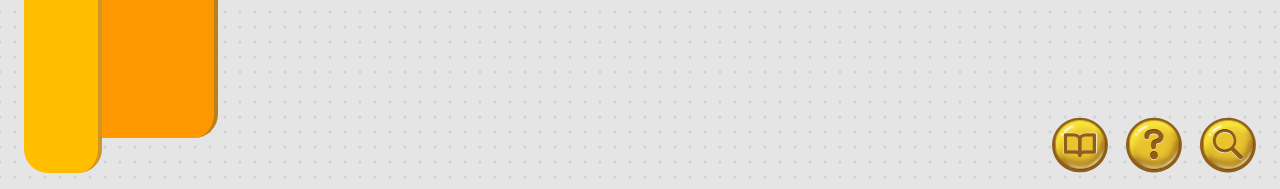
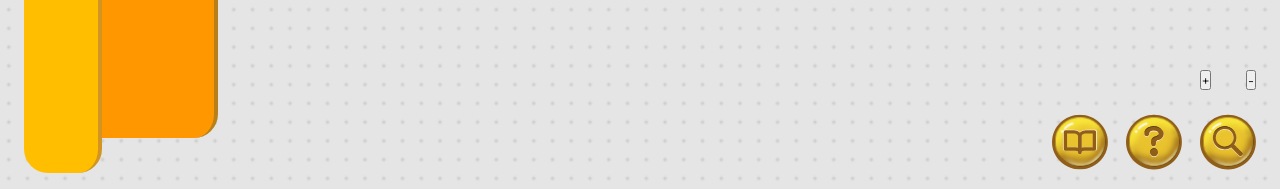
Before and after one commit to hitaloalvess/code-test, a React (Vite) app: page / in a window 1280 px wide. Both pictures are taken after a click on the button 1228 px from the left and 748 px from the top of the page. Shown: the part 603-792 px from the top of the page. Built offline with nearby package versions, Linux system fonts and the light colour scheme.

Commit message:
feat: create scale decrease and increase function

```diff
--- a/src/components/Device/index.jsx
+++ b/src/components/Device/index.jsx
@@ -32,7 +32,7 @@ import {
 
 const Device = memo(function Device({ device: { ...device } }) {
 
-  const { updateDeviceValue } = useDevices();
+  const { deviceScale, updateDeviceValue } = useDevices();
 
   // eslint-disable-next-line no-empty-pattern
   const [{ }, drag] = useDrag(() => ({
@@ -78,7 +78,7 @@ const Device = memo(function Device({ device: { ...device } }) {
     <>
       <div
         className={deviceContainer}
-        style={{ left: `${device.posX}px`, top: `${device.posY}px` }}
+        style={{ left: `${device.posX}px`, top: `${device.posY}px`, transform: `scale(${deviceScale})` }}
       >
         <div
           className={deviceContent}
--- a/src/components/MoutingPanel/BackgroundGrade/index.jsx
+++ b/src/components/MoutingPanel/BackgroundGrade/index.jsx
@@ -1,10 +1,15 @@
-import { useEffect, useRef } from 'react';
+import { useEffect, useRef, useState } from 'react';
 import P from 'prop-types';
 
+import { useDevices } from '@/hooks/useDevices';
 import { backgroundGrade } from './styles.module.css';
 
+const STEP_ZOOM = 0.05;
 const BackgroundGrade = ({ moutingPanelRef }) => {
+  const { deviceScale } = useDevices();
   const bgGradeRef = useRef(null);
+  const [oldDeviceScale, setOldDeviceScale] = useState(deviceScale);
+  const [bgScale, setBgScale] = useState(1.25);
 
   function drawBackground() {
     const SPACING = 15;
@@ -31,9 +36,8 @@ const BackgroundGrade = ({ moutingPanelRef }) => {
       }
 
     }
+  }
 
-    // bg.style.transform = `scale(${1.5})`;
-  }
 
   useEffect(() => {
     drawBackground();
@@ -43,12 +47,31 @@ const BackgroundGrade = ({ moutingPanelRef }) => {
     return () => {
       window.removeEventListener('resize', drawBackground);
     }
-  });
+  }, []);
+
+  useEffect(() => {
+    setBgScale(prevScale => {
+
+      if (oldDeviceScale < deviceScale) {
+        return prevScale + STEP_ZOOM;
+      }
+
+      if (oldDeviceScale > deviceScale) {
+        return prevScale - STEP_ZOOM;
+      }
+
+      return prevScale;
+    })
+
+    setOldDeviceScale(deviceScale);
+
+  }, [deviceScale]);
 
   return (
     <canvas
       className={backgroundGrade}
       ref={bgGradeRef}
+      style={{ transform: `scale(${bgScale})` }}
     ></canvas>
   );
 };
--- a/src/components/MoutingPanel/LinesContainer/Line/index.jsx
+++ b/src/components/MoutingPanel/LinesContainer/Line/index.jsx
@@ -1,6 +1,7 @@
 import P from 'prop-types';
 import { useEffect, useMemo, useRef, useState } from 'react';
 
+import { useDevices } from '@/hooks/useDevices';
 import { calcDistance, calcAngle } from '@/utils/line-functions';
 import { line, lineRange } from './styles.module.css';
 import ButtonDeleteLine from '../ButtonDeleteLine';
@@ -10,6 +11,7 @@ const Line = ({ id, fromPos, toPos, idConnection = '', deleteLine }) => {
   const [height, setHeight] = useState(0);
   const [disableBtnDelete, setDisableBtnDelete] = useState(true);
 
+  const { deviceScale } = useDevices();
   useEffect(() => {
     if (lineRef.current) {
       setHeight(lineRef.current.offsetHeight);
@@ -50,6 +52,7 @@ const Line = ({ id, fromPos, toPos, idConnection = '', deleteLine }) => {
         left: `${fromPos.x}px`,
         width: `${dimensions.width}px`,
         transform: `rotate(${dimensions.angle}deg)`,
+        height: `${6 * deviceScale}px`
       }}
       onClick={() => handleBtnDelete()}
     >
--- a/src/components/ZoomButton/index.jsx
+++ b/src/components/ZoomButton/index.jsx
@@ -1,18 +1,50 @@
 import imgZoomButton from '@/assets/images/buttons/zoom-button.svg';
 
+import { useDevices } from '@/hooks/useDevices';
 import CircleButton from '../CircleButton';
 
+import { zoomContent, zoomIncrease, zoomDecrease } from './styles.module.css';
+import { useState } from 'react';
 const ZoomButton = () => {
+  const {
+    handleDecreaseDeviceScale,
+    handleIncreaseDeviceScale,
+  } = useDevices();
 
-    const handleClick = () => {
-        console.log('Habilitando zoom');
-    }
+  const [activeActions, setActiveActions] = useState(false);
 
-    return <CircleButton
+  const handleClick = () => {
+    // console.log('Habilitando zoom');
+    setActiveActions(prevActive => !prevActive);
+  }
+
+
+  return (
+    <div className={zoomContent}>
+      {activeActions && (
+        <>
+          <button
+            className={zoomIncrease}
+            onClick={handleIncreaseDeviceScale}
+          >
+            +
+          </button>
+          <button
+            className={zoomDecrease}
+            onClick={handleDecreaseDeviceScale}
+          >
+            -
+          </button>
+        </>
+      )}
+
+      <CircleButton
         imgSrc={imgZoomButton}
         name={'zoom'}
         handleClick={handleClick}
-    />;
+      />
+    </div>
+  );
 };
 
 export default ZoomButton;
--- /dev/null
+++ b/src/components/ZoomButton/styles.module.css
@@ -0,0 +1,15 @@
+.zoomContent {
+  position: relative;
+}
+
+.zoomIncrease {
+  position: absolute;
+  top: -44px;
+  left: 0;
+}
+
+.zoomDecrease {
+  position: absolute;
+  top: -44px;
+  right: 0;
+}
--- a/src/contexts/DevicesContext.jsx
+++ b/src/contexts/DevicesContext.jsx
@@ -7,7 +7,9 @@ import { findFlowByConnectorId } from "../utils/flow-functions";
 
 export const DevicesContext = createContext();
 
-
+const MAX_DEVICE_ZOOM = 1.6;
+const MIN_DEVICE_ZOOM = 0.5;
+const STEP_ZOOM = 0.1;
 export const DevicesProvider = ({ children }) => {
   const [devices, setDevices] = useState([]);
   const [deviceScale, setDeviceScale] = useState(1);
@@ -168,7 +170,22 @@ export const DevicesProvider = ({ children }) => {
     })
   }
 
-  const handleUpdateScale = (value) => setDeviceScale(value);
+  const handleIncreaseDeviceScale = () => {
+    setDeviceScale(prevScale => {
+      const value = prevScale + STEP_ZOOM;
+
+      return (value < MAX_DEVICE_ZOOM) ? value : prevScale;
+    })
+  };
+
+  const handleDecreaseDeviceScale = () => {
+    setDeviceScale(prevScale => {
+      const value = prevScale - STEP_ZOOM;
+
+      return (value >= MIN_DEVICE_ZOOM) ? value : prevScale;
+
+    })
+  };
 
   return (
     <DevicesContext.Provider
@@ -180,7 +197,8 @@ export const DevicesProvider = ({ children }) => {
         repositionDevice,
         repositionConnections,
         updateDeviceValue,
-        handleUpdateScale
+        handleIncreaseDeviceScale,
+        handleDecreaseDeviceScale
       }}
     >
       {children}
--- a/src/data/devices.js
+++ b/src/data/devices.js
@@ -31,15 +31,9 @@ export const mockDevices = {
       type: 'virtual',
       category: 'entry',
       value: {
-        temperature: {
-          current: 0,
-          max: 1023
-        },
-        humidity: {
-          current: 0,
-          max: 1023
-        }
-      }
+        current: 0,
+        max: 1023
+      },
     },
     {
       id: 8,
```
